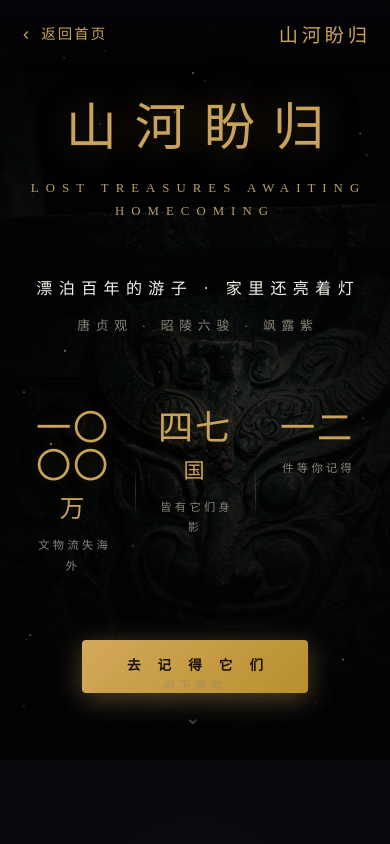
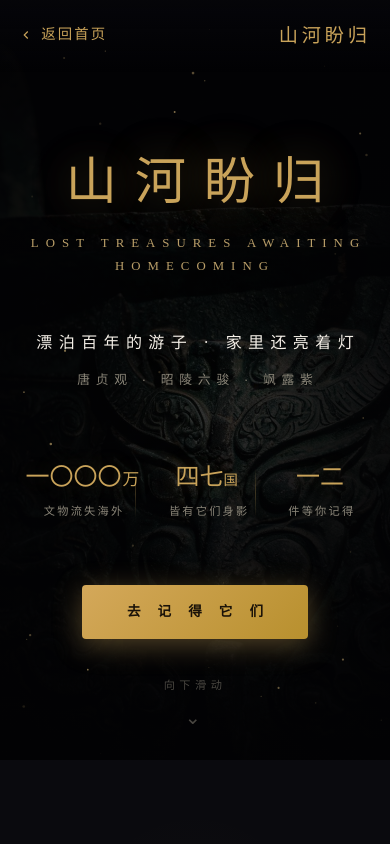
Before and after one commit to JustXylia/zhonghua-wenwu-museum, a plain HTML site: page shanhe-pangui.html in a window 390 px wide. Shown: the top 844 px of the page. Drawn offline with Linux system fonts and the light colour scheme; a web font is replaced by a local one.

Commit message:
fix: hero stat numerals overflow, refine typography for 3-column layout
- Reduce stat-num max from 3.8rem to 2.8rem, mobile from 2.2 to 1.5rem
- Remove letter-spacing to allow Chinese numerals fit on one line
- Add white-space:nowrap to prevent line breaks
- Increase hero-stats max-width from 760 to 880px for more breathing room
- Reduce stat-item padding from 1rem to 0.6rem
- Set line-height to 1.15 for tighter vertical rhythm

```diff
--- a/shanhe-pangui.html
+++ b/shanhe-pangui.html
@@ -129,7 +129,7 @@
         .hero-stats {
             display: grid;
             grid-template-columns: repeat(3, 1fr);
-            max-width: 760px;
+            max-width: 880px;
             margin: 0 auto 4rem;
             position: relative;
         }
@@ -141,20 +141,21 @@
         }
         .hero-stats::before { left: 33.333%; }
         .hero-stats::after { left: 66.666%; }
-        .stat-item { text-align: center; padding: 0 1rem; }
+        .stat-item { text-align: center; padding: 0 0.6rem; }
         .stat-num {
             font-family: var(--font-num);
-            font-size: clamp(2.6rem, 5vw, 3.8rem);
+            font-size: clamp(2.1rem, 3.6vw, 2.8rem);
             color: var(--gold);
             font-weight: 400;
-            line-height: 1.1;
+            line-height: 1.15;
             margin-bottom: 0.6rem;
-            letter-spacing: 0.05em;
+            letter-spacing: 0;
+            white-space: nowrap;
             text-shadow:
                 0 0 20px rgba(201, 163, 90, 0.25),
                 0 0 40px rgba(201, 163, 90, 0.1);
         }
-        .stat-num .plus { font-size: 0.7em; }
+        .stat-num .plus { font-size: 0.7em; margin-left: 0.05em; }
         .stat-label {
             font-family: var(--font-serif);
             font-size: 0.85rem;
@@ -696,10 +697,10 @@
         @media (max-width: 720px) {
             .topbar { padding: 1rem 1.2rem; }
             .hero { padding: 5rem 1rem 3rem; min-height: 90vh; }
-            .hero-stats { gap: 0.5rem; }
+            .hero-stats { gap: 0.3rem; }
             .hero-stats::before, .hero-stats::after { height: 50px; }
-            .stat-num { font-size: 2.2rem; }
-            .stat-label { font-size: 0.7rem; }
+            .stat-num { font-size: 1.5rem; }
+            .stat-label { font-size: 0.7rem; letter-spacing: 0.2em; }
             .hero-cta { padding: 0.9rem 2.4rem; font-size: 0.85rem; }
             .timeline-rail { padding: 2rem 1.5rem 3rem; }
             .relic-card { flex: 0 0 200px; }
```
